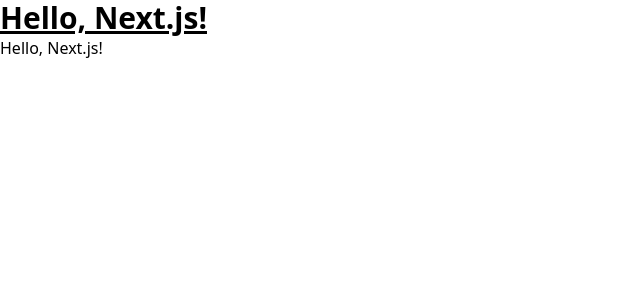
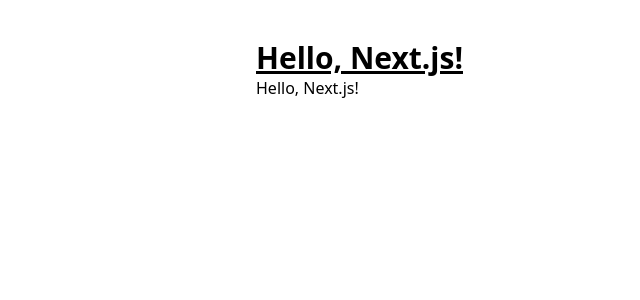
Before and after one commit to adominee/adominee.github.io, a Next.js app: page / in a window 1280 px wide. Shown: the top 300 px of the page, without its empty margins (0-640 px from the left). Built offline with nearby package versions, Linux system fonts and the light colour scheme.

Commit message:
favicon を追加

```diff
--- a/app/layout.tsx
+++ b/app/layout.tsx
@@ -14,7 +14,10 @@ export default function RootLayout({
   }) {
     return (
       <html lang="ja">
-        <body>{children}</body>
+        <head>
+          <link rel="shortcut icon" href="/favicon.ico" type="image/x-icon" />
+        </head>
+        <body className='min-w-96 max-w-3xl mx-auto my-10'>{children}</body>
       </html>
     )
   }
```
Also changed, not shown: 1 other file (tests, documents, lock files or other folders).
